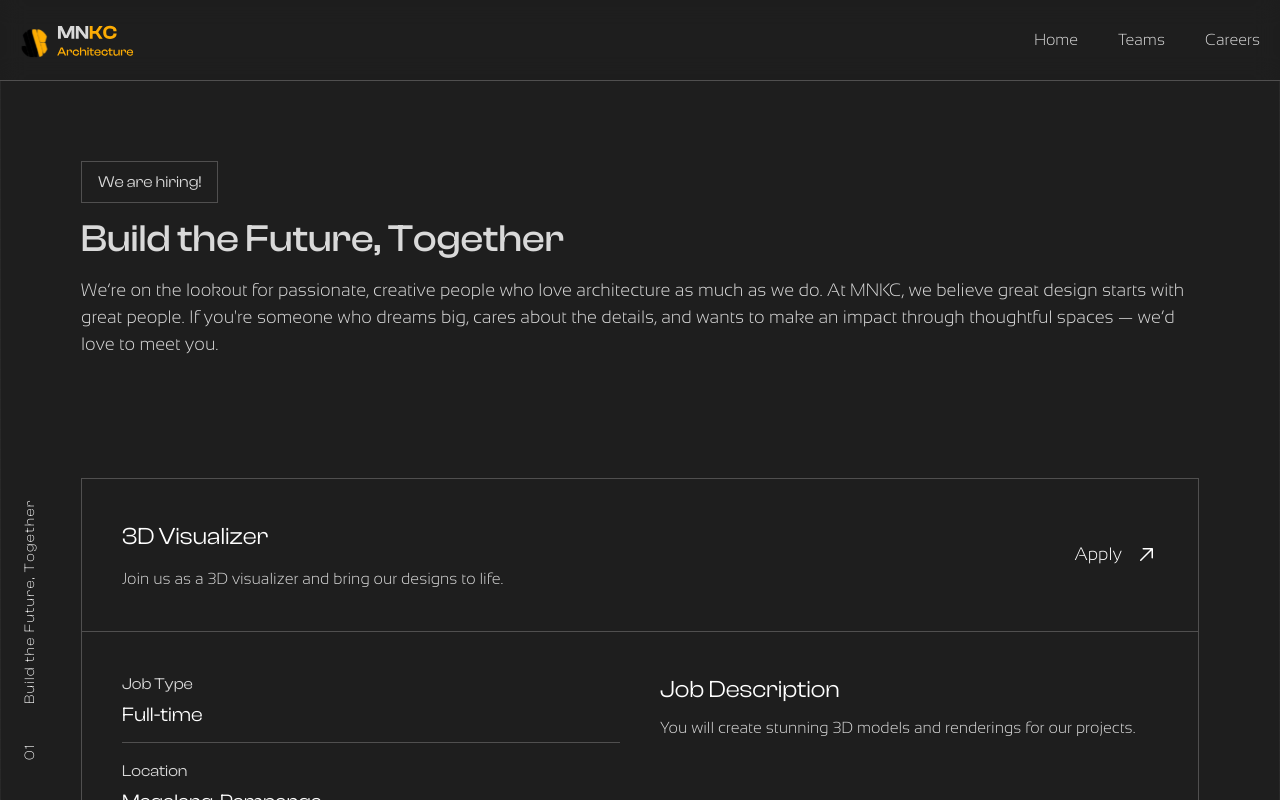
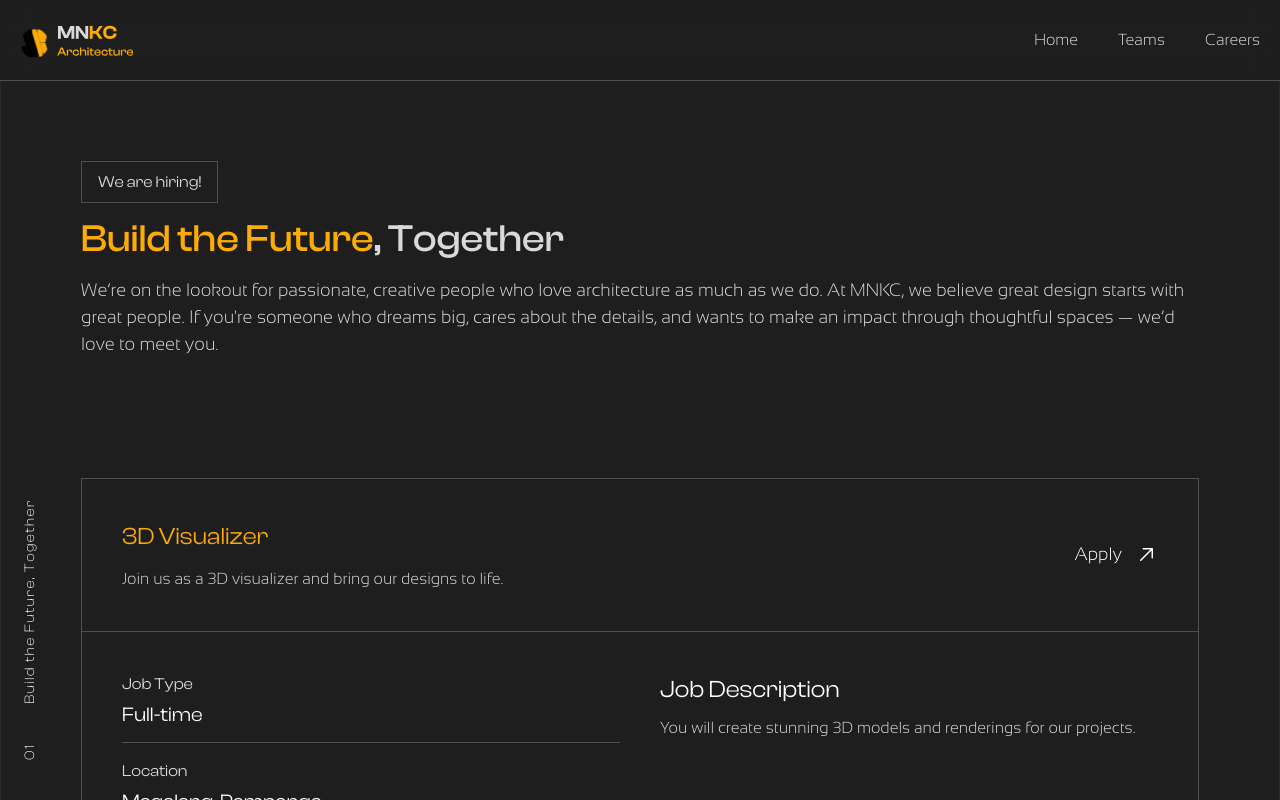
Before and after one commit to rainndev/MNKC-Architecture, a React (Vite) app: page /careers in a window 1280 px wide. Shown: the top 800 px of the page. Built offline with nearby package versions, Linux system fonts and the light colour scheme.

Commit message:
fix: update text color for job title and section headers in Careers and Teams pages

```diff
--- a/src/components/CareersCard.tsx
+++ b/src/components/CareersCard.tsx
@@ -24,7 +24,7 @@ const CareersCard = ({ data }: CareersPageProps) => {
       {/* Info about careers */}
       <div className="grid grid-cols-1 gap-10 p-5 md:grid-cols-2 md:p-10">
         <div className="w-full">
-          <h1 className="font-[ClashDisplay] text-[clamp(1.2rem,3vw,1.5rem)]">
+          <h1 className="font-[ClashDisplay] text-[clamp(1.2rem,3vw,1.5rem)] text-[#FCAC04]">
             {jobTitle}
           </h1>
           <p className="mt-3 font-[SansationLight] text-base text-[clamp(.9rem,3vw,1rem)] text-[#D9D9D9]">
--- a/src/pages/Careerspage.tsx
+++ b/src/pages/Careerspage.tsx
@@ -57,7 +57,7 @@ const Careerspage = () => {
               transition={{ duration: 0.5, ease: "easeInOut" }}
               className="mt-2 font-[ClashDisplay] text-[clamp(2rem,3vw,5rem)] font-medium text-pretty text-[#D9D9D9]"
             >
-              Build the Future, Together
+              <span className="text-[#FCAC04]">Build the Future</span>, Together
             </motion.h1>
             <p className="relative mt-2 font-[SansationLight] text-[clamp(1rem,3vw,1.125rem)] font-normal text-[#D9D9D9]">
               We’re on the lookout for passionate, creative people who love
--- a/src/sections/teamspage/TeamsCardContainer.tsx
+++ b/src/sections/teamspage/TeamsCardContainer.tsx
@@ -107,7 +107,7 @@ const TeamsCardContainer = () => {
           transition={{ duration: 0.5, ease: "easeInOut" }}
           className="mt-1 font-[ClashDisplay] text-[clamp(2rem,3vw,5rem)] font-medium text-pretty text-[#D9D9D9]"
         >
-          Meet Our Team
+          <span className="text-[#FCAC04]">Meet</span> Our Team
         </motion.h1>
         <p className="relative mt-2 font-[SansationLight] text-[clamp(1rem,3vw,1.125rem)] font-normal text-[#D9D9D9]">
           Get to know the passionate minds behind our designs. Our team is a
```
